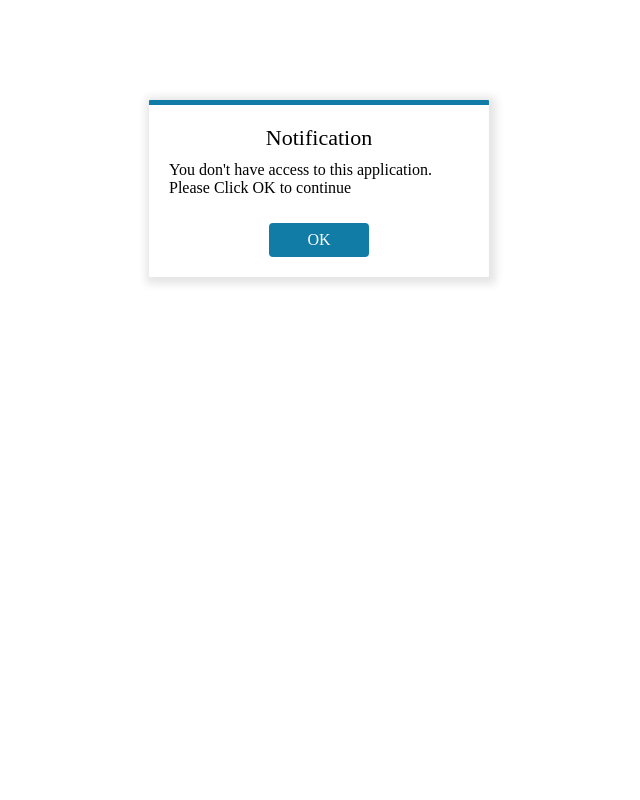
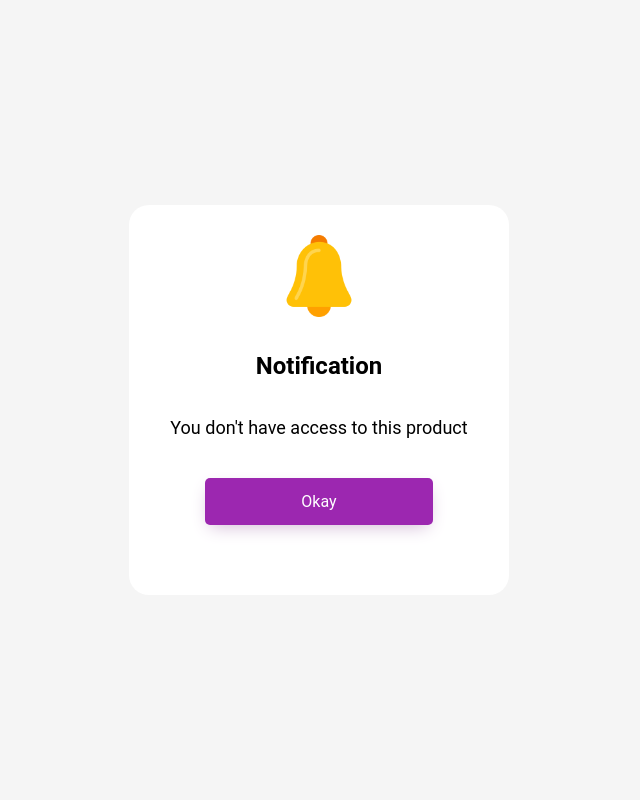
Before and after one commit to qasimali-byte/SSO-Using-the-FastAPI, a Python web app: template templates/notification.html in a window 1280 px wide. Shown: the whole page, without its empty margins (321-961 px from the left). Run offline with Jinja, Linux system fonts and the light colour scheme; the template is opened without the code that fills it, so the values that code supplies are empty.

Commit message:
adding new page for notification

```diff
--- /dev/null
+++ b/templates/css/notification.style.css
@@ -0,0 +1,51 @@
+body {
+    font-family: "Roboto", sans-serif;
+    padding: 0;
+    margin: 0;
+    background-color: #f5f5f5;
+    display: flex;
+    justify-content: center;
+    align-items: center;
+    height: 100vh;
+}
+
+.cookiesContent {
+    width: 320px;
+    display: flex;
+    flex-direction: column;
+    align-items: center;
+    background-color: #fff;
+    color: #000;
+    text-align: center;
+    border-radius: 20px;
+    padding: 30px 30px 70px;
+}
+button.close {
+    width: 30px;
+    font-size: 20px;
+    color: #c0c5cb;
+    align-self: flex-end;
+    background-color: transparent;
+    border: none;
+    margin-bottom: 10px;
+}
+
+img {
+    width: 82px;
+    margin-bottom: 15px;
+}
+p {
+    margin-bottom: 40px;
+    font-size: 18px;
+}
+a.accept {
+    background-color: #9C27B0;
+    border: none;
+    border-radius: 5px;
+    width: 200px;
+    padding: 14px;
+    font-size: 16px;
+    color: white;
+    box-shadow: 0px 6px 18px -5px #d0b6d4;
+    text-decoration: none;
+}
--- a/templates/notification.html
+++ b/templates/notification.html
@@ -1,60 +1,16 @@
 <!DOCTYPE html>
-<html lang="en">
+<html>
     <head>
-        <title>Notification</title>
-
-        <link rel="preconnect" href="https://fonts.gstatic.com">
-        <link rel="stylesheet" href="https://cdnjs.cloudflare.com/ajax/libs/font-awesome/5.15.4/css/all.min.css">
-        <link href="https://fonts.googleapis.com/css2?family=Poppins:wght@300;500;600&display=swap" rel="stylesheet">
-        <!--Stylesheet-->
-        <style media="screen">
-            .nofity-card-codematra {
-            background-color: #fff;
-            max-width: 300px;
-            padding: 20px;
-            border-radius: 1px;
-            border-top: 5px solid #117CA6;
-            box-shadow: 2px 2px 9px 5px #e5e5e5;
-            margin: 100px auto;
-            }
-
-            .nofity-card-codematra .nheading {
-            margin: 0 0 10px 0;
-            font-weight: normal;
-            font-size: 22px;
-            text-align: center;
-            }
-
-            .nofity-card-codematra .ntext {
-            margin: 0 0 26px 0;
-            }
-
-            .nofity-card-codematra .nactions {
-            text-align: center;
-            }
-
-            .nofity-card-codematra .nbutton {
-            padding: 8px 15px;
-            background: #117CA6;
-            box-sizing: border-box;
-            border-radius: 4px;
-            color: #fff;
-            width: 100px;
-            display: inline-block;
-            text-align: center;
-            text-decoration: none;
-            }
-        </style>
+        <link rel="stylesheet" href="css/notification.style.css">
     </head>
     <body>
-        <!--Notification Card Start-->
-        <div class="nofity-card-codematra">
-            <h3 class="nheading">Notification </h3>
-            <p class="ntext">You don't have access to this application. Please Click OK to continue</p>
-            <div class="nactions">
-            <a class="nbutton" href="http://dev-sso-frontend.attech-ltd.com/sign-in">OK</a>
-            </div>
-        </div>
-        <!--Notification Card End-->
+<div class="container">
+  <div class="cookiesContent" id="cookiesPopup">
+    <img src="static_images/bell.png" alt="Notification" />
+    <h2> Notification</h2>
+    <p>You don't have access to this product</p>
+    <a class="accept" href="http://dev-sso-frontend.attech-ltd.com/sign-in">Okay</a>
+  </div>
+</div>
     </body>
 </html>
```
Also changed, not shown: templates/static_images/bell.png (added).
